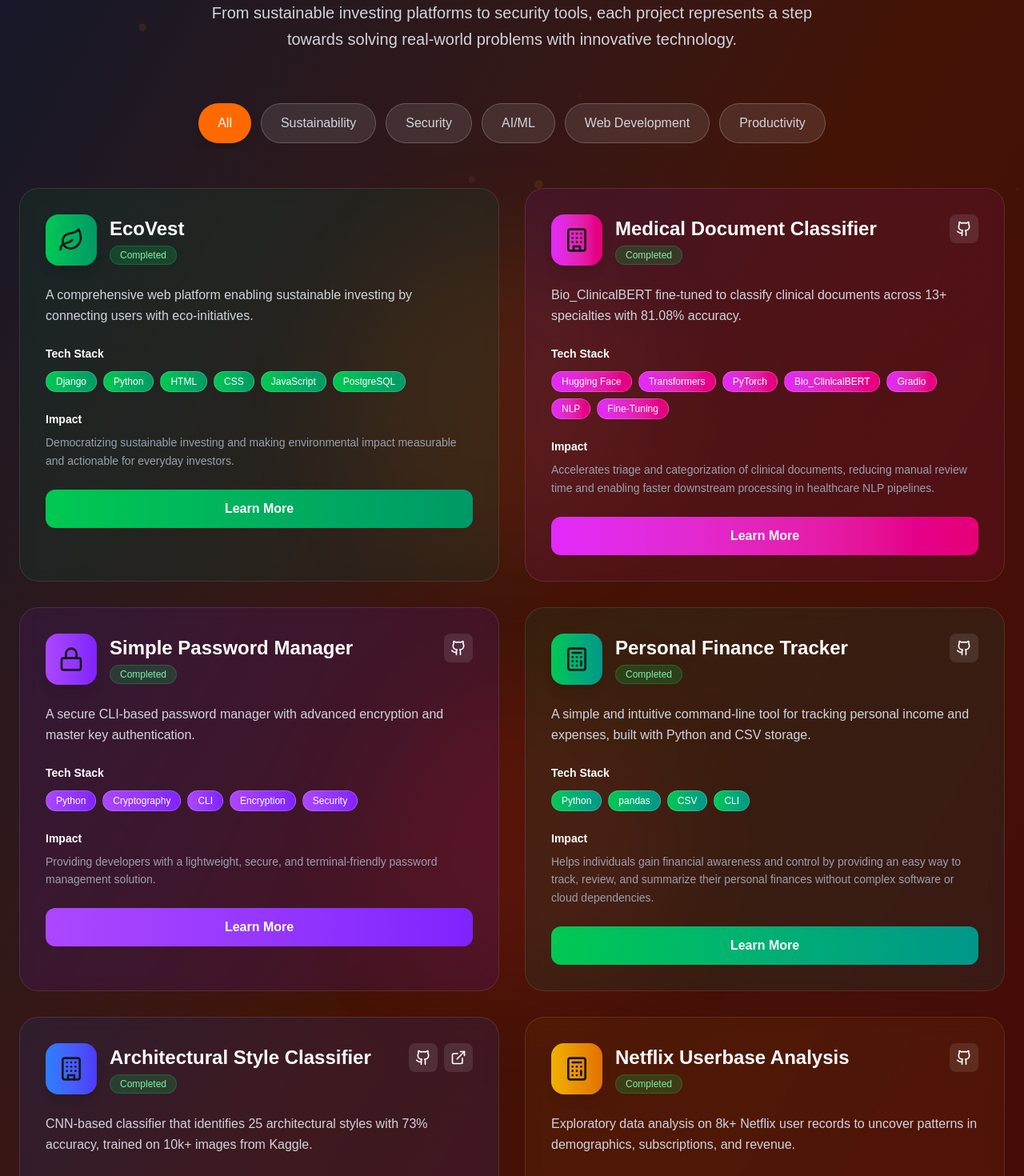
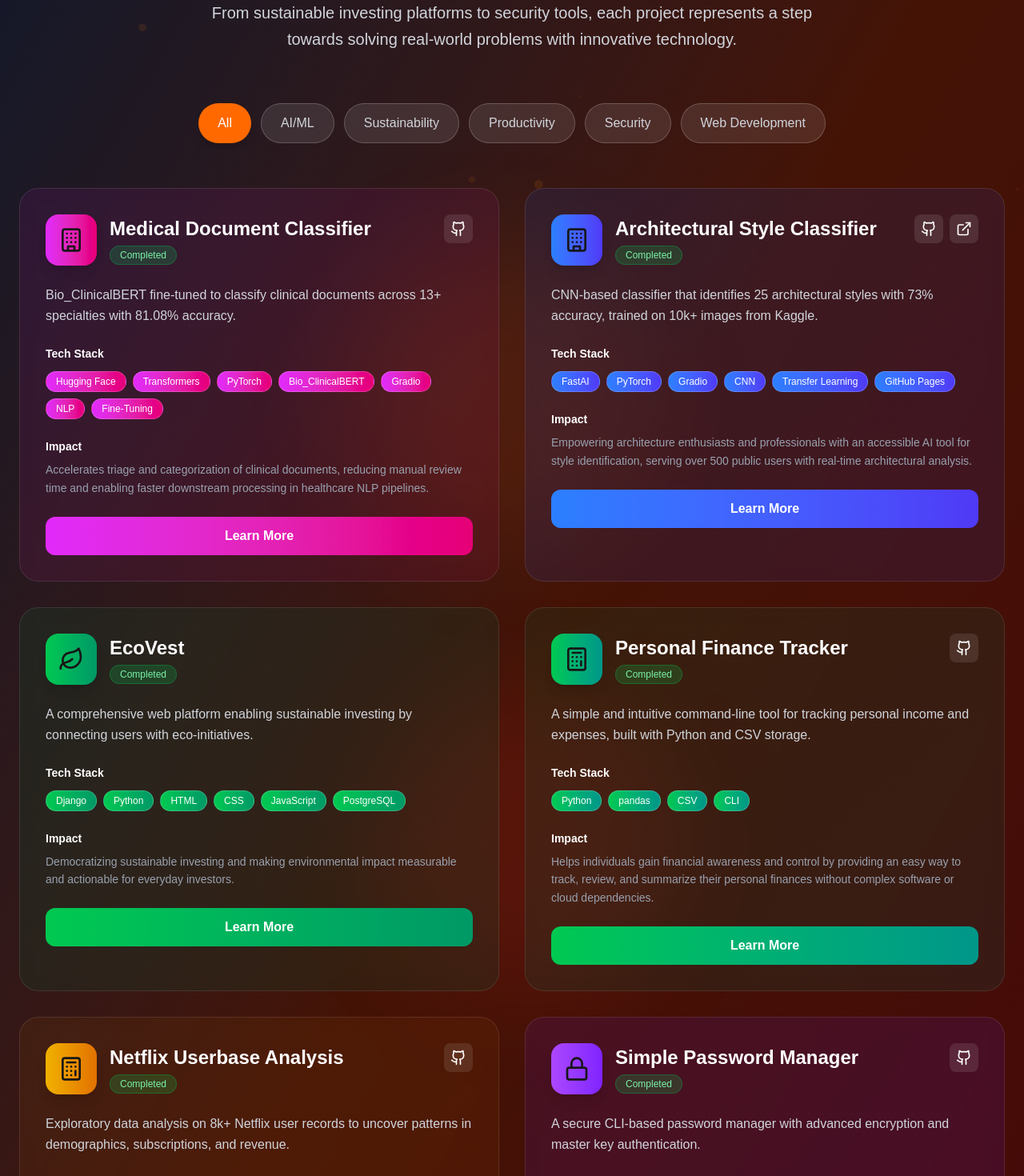
Before and after one commit to adilsiraju/portfolio-adil, a Next.js app: page / in a window 1280 px wide. Shown: the part 4740-6210 px from the top of the page at 80% size. Built offline with nearby package versions, Linux system fonts and the light colour scheme.

Commit message:
feat: Reorder project categories to prioritize AI/ML focused work; implement sorting for filtered projects based on category priority

```diff
--- a/src/components/Projects.tsx
+++ b/src/components/Projects.tsx
@@ -180,7 +180,8 @@ const projects: Project[] = [
 
 ]
 
-const projectCategories = ['All', 'Sustainability', 'Security', 'AI/ML', 'Web Development', 'Productivity']
+// Reordered to surface AI/ML focused work first, then Sustainability & Productivity; Security & Web Dev later
+const projectCategories = ['All', 'AI/ML', 'Sustainability', 'Productivity', 'Security', 'Web Development']
 
 const Projects = () => {
   const [selectedCategory, setSelectedCategory] = useState('All')
@@ -249,8 +250,22 @@ const Projects = () => {
   const { scrollYProgress } = useScroll()
   const backgroundY = useTransform(scrollYProgress, [0, 1], [0, -40])
 
+  // Category priority: AI/ML first, then others; Security & Web Development at the end
+  const categoryPriority: Record<Project['category'], number> = {
+    'AI/ML': 0,
+    'Sustainability': 1,
+    'Productivity': 2,
+    'Security': 3,
+    'Web Development': 4
+  }
+
   const filteredProjects = selectedCategory === 'All'
-    ? projects
+    ? [...projects].sort((a, b) => {
+        const pa = categoryPriority[a.category]
+        const pb = categoryPriority[b.category]
+        if (pa !== pb) return pa - pb
+        return 0 // keep original relative order within same category
+      })
     : projects.filter(project => project.category === selectedCategory)
 
   // Animation variants that respect accessibility preferences
```
Also changed, not shown: 1 other file (tests, documents, lock files or other folders).
